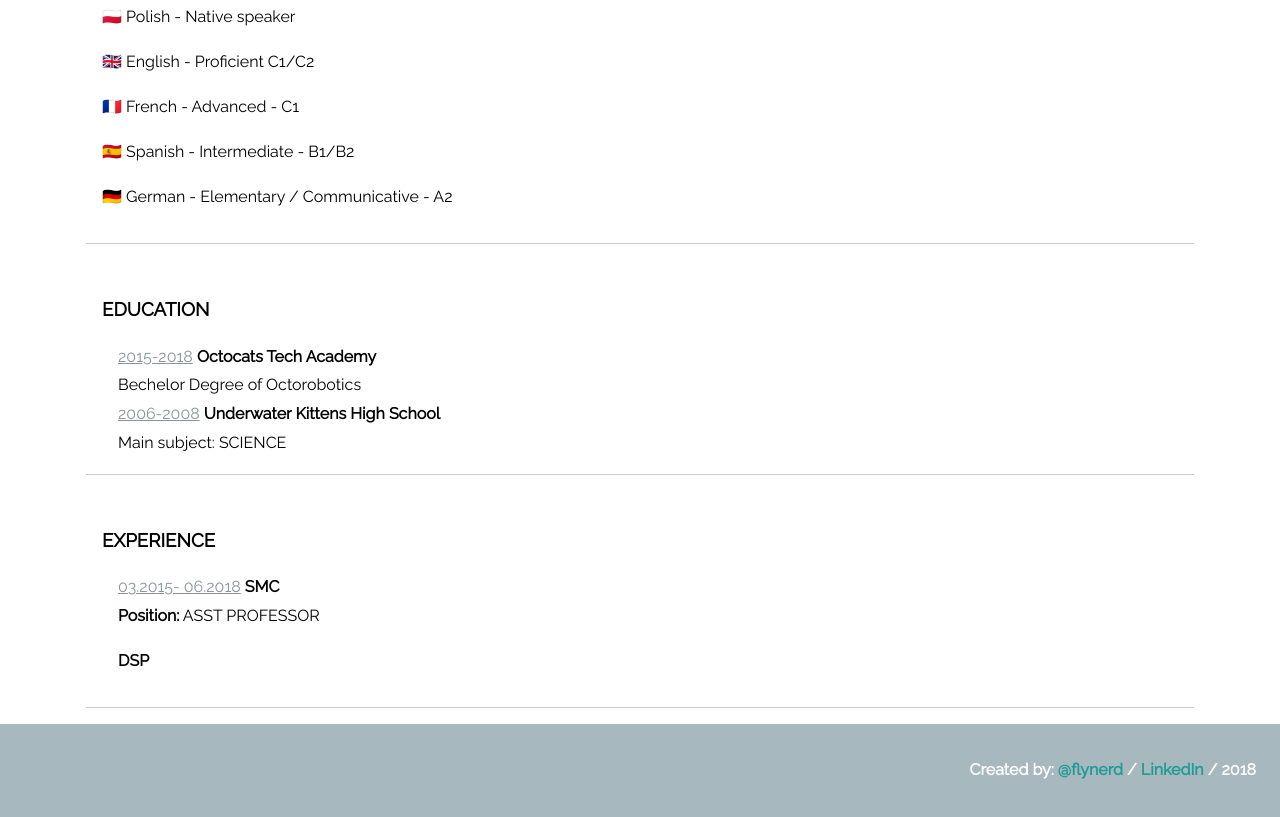
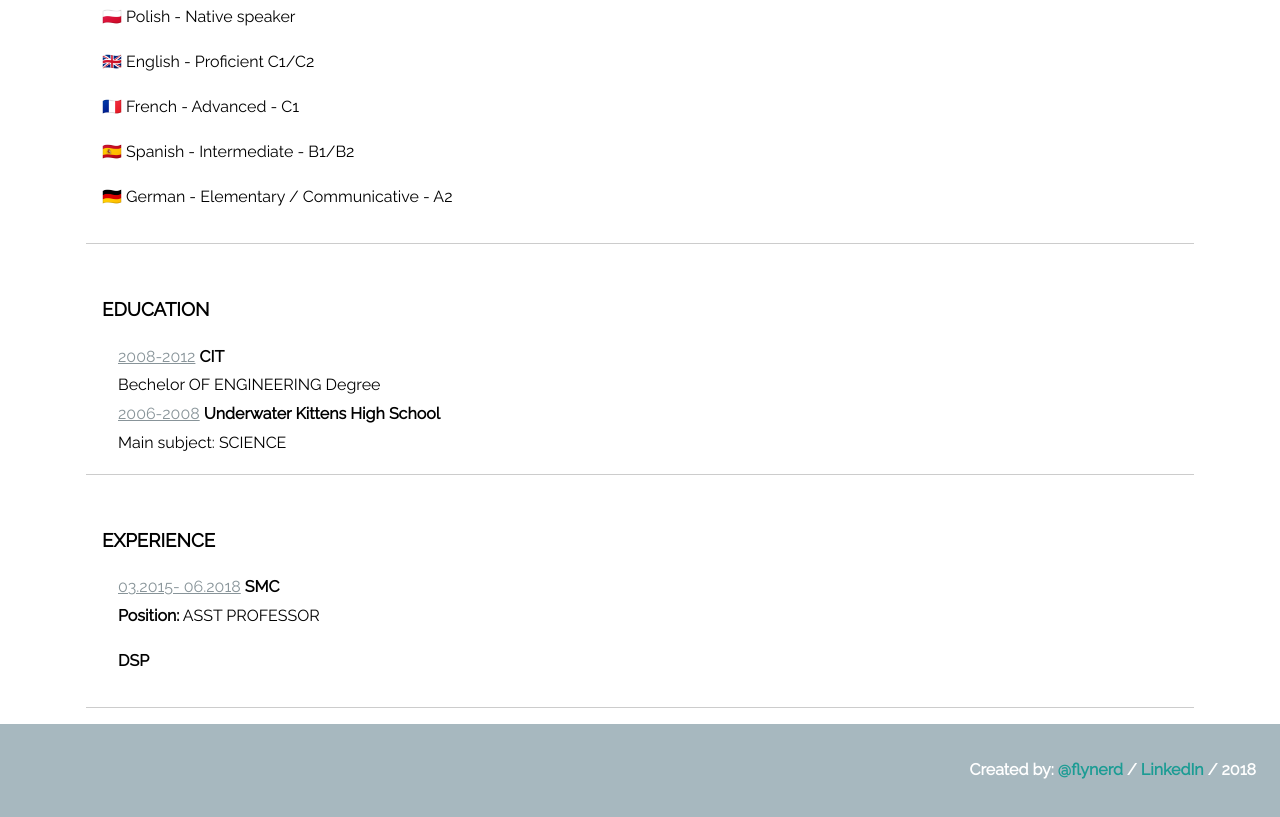
Before and after one commit to vidu22-github/resume, a plain HTML site: page index.html in a window 1280 px wide. Shown: the part 1373-2190 px from the top of the page. Drawn offline with Linux system fonts and the light colour scheme.

Commit message:
Update index.html

```diff
--- a/index.html
+++ b/index.html
@@ -107,10 +107,10 @@
       <h3>Education</h3>
       <article>
         <div class='school'>
-          <span>2015-2018</span> <strong>Octocats tech academy</strong>
+          <span>2008-2012</span> <strong>CIT</strong>
         </div>
         <div class="descrition">
-          Bechelor Degree of Octorobotics
+          Bechelor OF ENGINEERING Degree
         </div>
       </article>
       <article>
```
